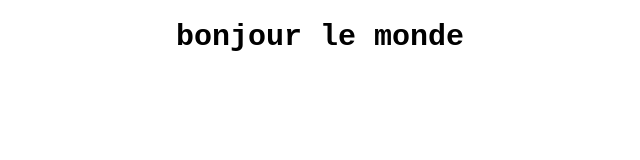
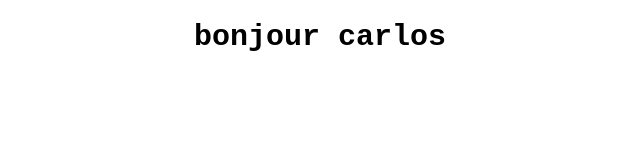
Before and after one commit to kouayep/GitTest, a plain HTML site: page index.html in a window 1280 px wide. Shown: the whole page, without its empty margins (320-960 px from the left). Drawn offline with Linux system fonts and the light colour scheme.

Commit message:
changerment de bonjour en carlos

```diff
--- a/index.html
+++ b/index.html
@@ -14,6 +14,6 @@
     </style>
 </head>
 <body>
-    <h1>bonjour le monde</h1>
+    <h1>bonjour carlos</h1>
 </body>
 </html>
```
